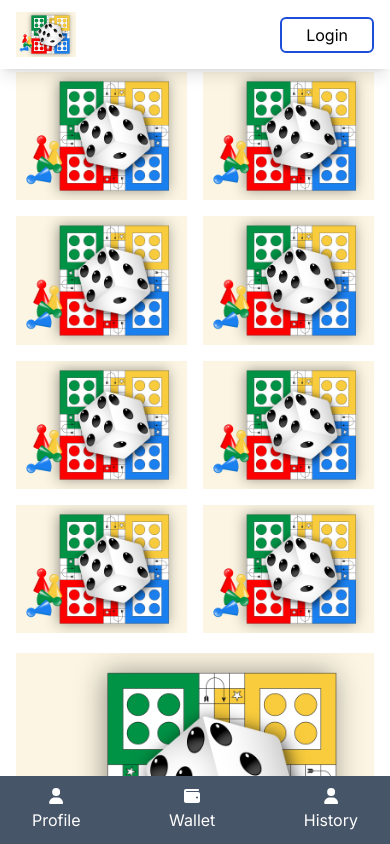
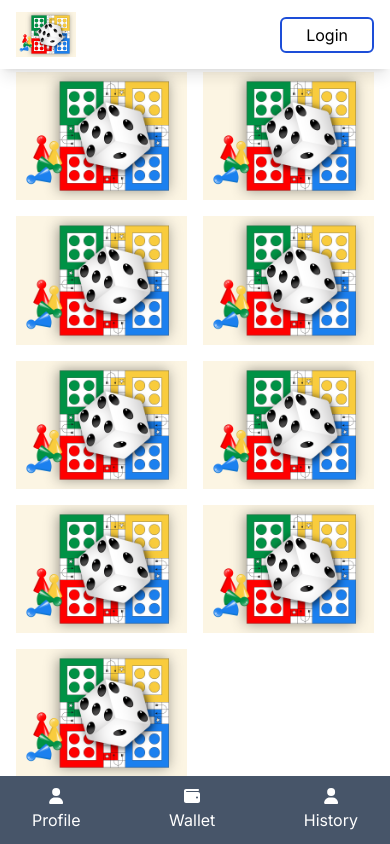
Before and after one commit to JasmikDobariya/LUDO, a Next.js app: page / in a window 390 px wide. Built offline with nearby package versions, Linux system fonts and the light colour scheme.

Commit message:
fix code structure

```diff
--- a/app/landingPage/page.tsx
+++ b/app/landingPage/page.tsx
@@ -2,11 +2,11 @@
 import Image from 'next/image'
 import React, { useEffect, useState } from 'react'
 import Slider from 'react-slick'
-import Header from '../header/header';
+import Header from '../../components/header/header';
 import logo from '../../public/assets/images/logo.png'
 import Link from 'next/link';
-import { Landingheader } from '../header/landingheader';
-import { BottomBar } from '../bottombar/BottomBar';
+import { Landingheader } from '../../components/header/landingheader';
+import { BottomBar } from '../../components/bottombar/BottomBar';
 
 export default function LandingPage() {
     let settings = {
@@ -80,7 +80,7 @@ export default function LandingPage() {
             <Landingheader />
             <section>
                 <div className='flex '>
-                    <div className='w-[480px]  h-screen overflow-y-auto scrollbar-thin scrollbar-thumb scrollbar-track md:pt-16'>
+                    <div className='w-[480px] pb-20  h-screen overflow-y-auto scrollbar-thin scrollbar-thumb scrollbar-track md:pt-16'>
                         <div className='p-4'><div className='text-18px font-semibold py-4'>
                             <h1>Our Tournaments</h1>
                         </div>
--- a/app/page-1/page.tsx
+++ b/app/page-1/page.tsx
@@ -3,7 +3,8 @@ import Image from 'next/image'
 import Link from 'next/link';
 import React, { useState } from 'react'
 import logo from '../../public/assets/images/logo.png'
-import { Landingheader } from '../header/landingheader';
+import { Landingheader } from '../../components/header/landingheader';
+import { BottomBar } from '@/components/bottombar/BottomBar';
 
 
 export default function Page_1() {
@@ -21,7 +22,10 @@ export default function Page_1() {
         <div className='flex '>
           <div className='w-[480px]  h-screen overflow-y-auto scrollbar-thin scrollbar-thumb-gray-400 scrollbar-track-gray-200 md:pt-16' onClick={() => { setIsOpen(false) }}>
             <div className='flex justify-center items-center w-full h-screen'>
-                <h1 className='text-5xl'>Hello page-1</h1>
+              <h1 className='text-5xl'>Hello page-1</h1>
+            </div>
+            <div className='fixed bottom-0 left-0 sm:w-[480px] w-full bg-gradient-to-r from-purple-500 to-pink-500'>
+              <BottomBar />
             </div>
           </div>
           <div className='max-sm:hidden border-l-4 border-[#cacaca] flex w-[65%] justify-center items-center '>
--- a/app/page-2/page.tsx
+++ b/app/page-2/page.tsx
@@ -3,7 +3,8 @@ import Image from 'next/image'
 import Link from 'next/link';
 import React, { useState } from 'react'
 import logo from '../../public/assets/images/logo.png'
-import { Landingheader } from '../header/landingheader';
+import { Landingheader } from '../../components/header/landingheader';
+import { BottomBar } from '@/components/bottombar/BottomBar';
 
 
 export default function Page_2() {
@@ -21,6 +22,9 @@ export default function Page_2() {
             <div className='flex justify-center items-center w-full h-screen'>
               <h1 className='text-5xl'>Hello page-2</h1>
             </div>
+            <div className='fixed bottom-0 left-0 sm:w-[480px] w-full bg-gradient-to-r from-purple-500 to-pink-500'>
+              <BottomBar />
+            </div>
           </div>
           <div className='max-sm:hidden border-l-4 border-[#cacaca] flex w-[65%] justify-center items-center '>
             <div className='flex flex-col text-2xl font-semibold items-center justify-center'>
--- a/app/page.tsx
+++ b/app/page.tsx
@@ -3,11 +3,11 @@ import "slick-carousel/slick/slick.css";
 import "slick-carousel/slick/slick-theme.css";
 import logo from "../public/assets/images/logo.png";
 import Image from "next/image";
-import Header from "./header/header";
+import Header from "../components/header/header";
 import Slider from "react-slick";
 import { useEffect, useState } from "react";
 import LoginPage from "./loginPage/page";
-import { BottomBar } from "./bottombar/BottomBar";
+import { BottomBar } from "../components/bottombar/BottomBar";
 
 export default function Home() {
   let settings = {
@@ -93,7 +93,7 @@ export default function Home() {
 
       <section>
         <div className="flex ">
-          <div className="w-[480px] max-h-screen overflow-y-auto scrollbar-thin scrollbar-thumb scrollbar-track md:pt-16">
+          <div className="w-[480px] pb-20 max-h-screen overflow-y-auto scrollbar-thin scrollbar-thumb scrollbar-track md:pt-16">
             <Header onLoginClick={handleLoginClick} onLogoClick={handleLogoClick} />
             {showHome ? (
               <div className="p-4">
@@ -125,8 +125,11 @@ export default function Home() {
                   <div>
                     <Image src={logo} width={210} height={210} alt="/" />
                   </div>
+                  <div>
+                    <Image src={logo} width={210} height={210} alt="/" />
+                  </div>
                 </div>
-                <div className="slider-container mt-5 md:pb-24 pb-10  ">
+                <div className="slider-container mt-5 md:pb-24   ">
                   <Slider {...settings}>
                     <div>
                       <Image src={logo} alt="/" />
@@ -135,6 +138,9 @@ export default function Home() {
                       <Image src={logo} alt="/" />
                     </div>
                   </Slider>
+                </div>
+                <div>
+                  <Image src={logo} width={210} height={210} alt="/" />
                 </div>
                 <div className="fixed bottom-0 left-0 sm:w-[480px] w-full bg-gradient-to-r from-purple-500 to-pink-500">
                   {/* <div
--- a/app/header/landingheader.tsx
+++ b/components/header/landingheader.tsx
@@ -46,7 +46,8 @@ export function Landingheader() {
                     <button className='border-2 border-blue-700 px-6 py-1 rounded-md' >Cash</button>
                 </div>
             </div>
-            <div ref={toggleRef} className={`bg-white fixed top-0 left-0 w-[300px] h-full z-50 overflow-hidden transition-all duration-300 ${isOpen ? 'sidebar-open' : 'sidebar-closed'}`} onClick={handleToggleClick}>
+            {isOpen && <div className="fixed top-0 left-0 w-full h-full bg-black opacity-80 z-40" />}
+            <div ref={toggleRef} className={`bg-white fixed top-0 left-0 w-[280px] h-full z-50 overflow-hidden transition-all duration-300 ${isOpen ? 'sidebar-open' : 'sidebar-closed'}`} onClick={handleToggleClick}>
                 <div className='flex flex-col justify-start gap-5 py-10 px-5'>
                     <Link href='/page-1'>
                         <div className='hover:bg-amber-200 p-5 cursor-pointer'>
```
Also changed, not shown: components/bottombar/BottomBar.tsx (renamed from app/bottombar/BottomBar.tsx), components/header/header.tsx (renamed from app/header/header.tsx), 1 other file (tests, documents, lock files or other folders).
